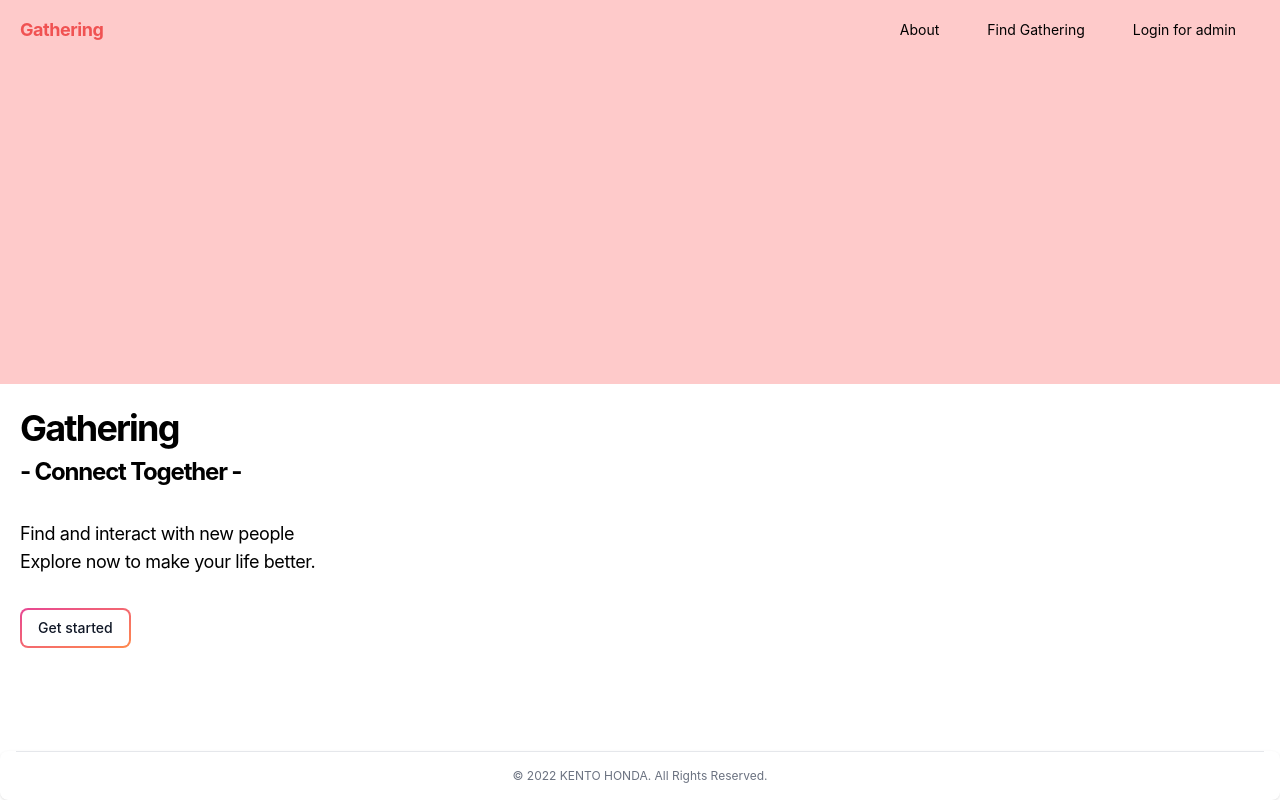
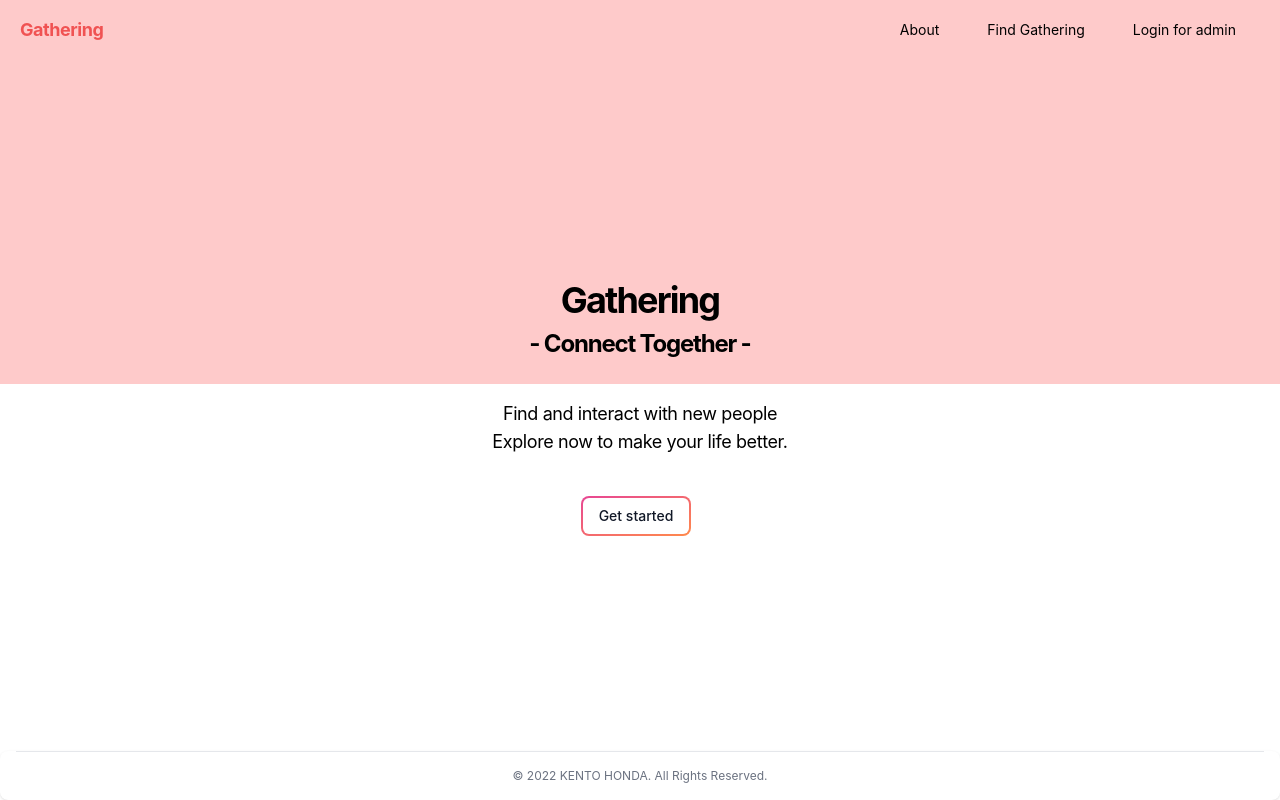
Before and after one commit to keento0809/gathering, a Next.js app in the folder frontend/: page / in a window 1280 px wide. Built offline with nearby package versions, Linux system fonts and the light colour scheme; no server answers.

Commit message:
Fixed the design of hero page for responsible design

```diff
--- a/frontend/pages/about/index.tsx
+++ b/frontend/pages/about/index.tsx
@@ -1,6 +1,7 @@
 import React from "react";
 import Card from "../../components/Card/Card";
 import Wrapper from "../../components/Wrapper/Wrapper";
+import MainButton from "../../components/Button/MainButton";
 
 const About = () => {
   return (
@@ -47,6 +48,9 @@ const About = () => {
             </section>
           </div>
         </Card>
+        <div className="text-center pt-6">
+          <MainButton text="Back" linkUrl={`/home`} />
+        </div>
       </Wrapper>
     </>
   );
--- a/frontend/pages/index.tsx
+++ b/frontend/pages/index.tsx
@@ -7,7 +7,7 @@ const Home: NextPage = () => {
   const [isAlert, setIsAlert] = useState(false);
   return (
     <>
-      <div className="fixed top-96 left-0 w-full px-5">
+      <div className="fixed top-96 lg:top-64 lg:text-center left-0 w-full px-5">
         <section className="hero-body pt-6">
           <div className="hero-title">
             <h1 className="text-4xl font-bold tracking-tighter">Gathering</h1>
@@ -15,7 +15,7 @@ const Home: NextPage = () => {
               - Connect Together -
             </h3>
           </div>
-          <div className="hero-description py-8 tracking-tight">
+          <div className="hero-description py-8 lg:py-10 tracking-tight">
             <p className="text-lg">Find and interact with new people</p>
             <p className="text-lg">Explore now to make your life better.</p>
           </div>
```
